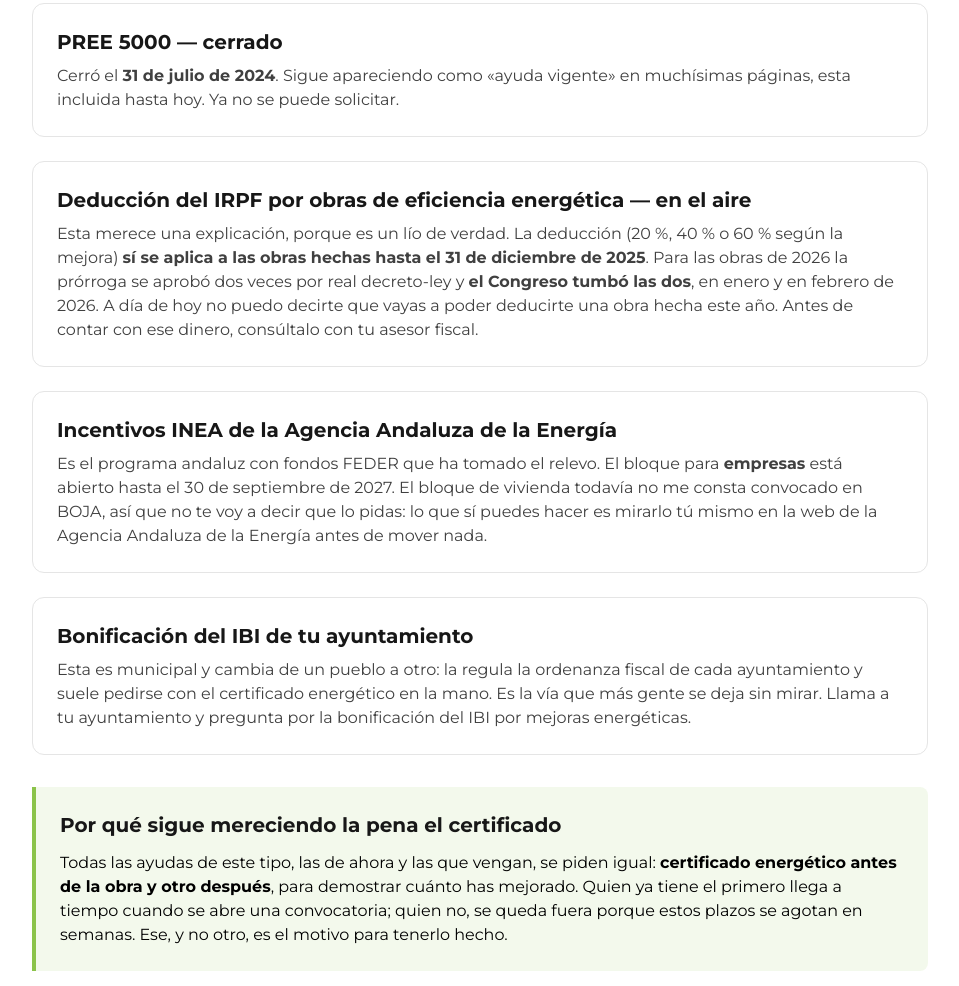
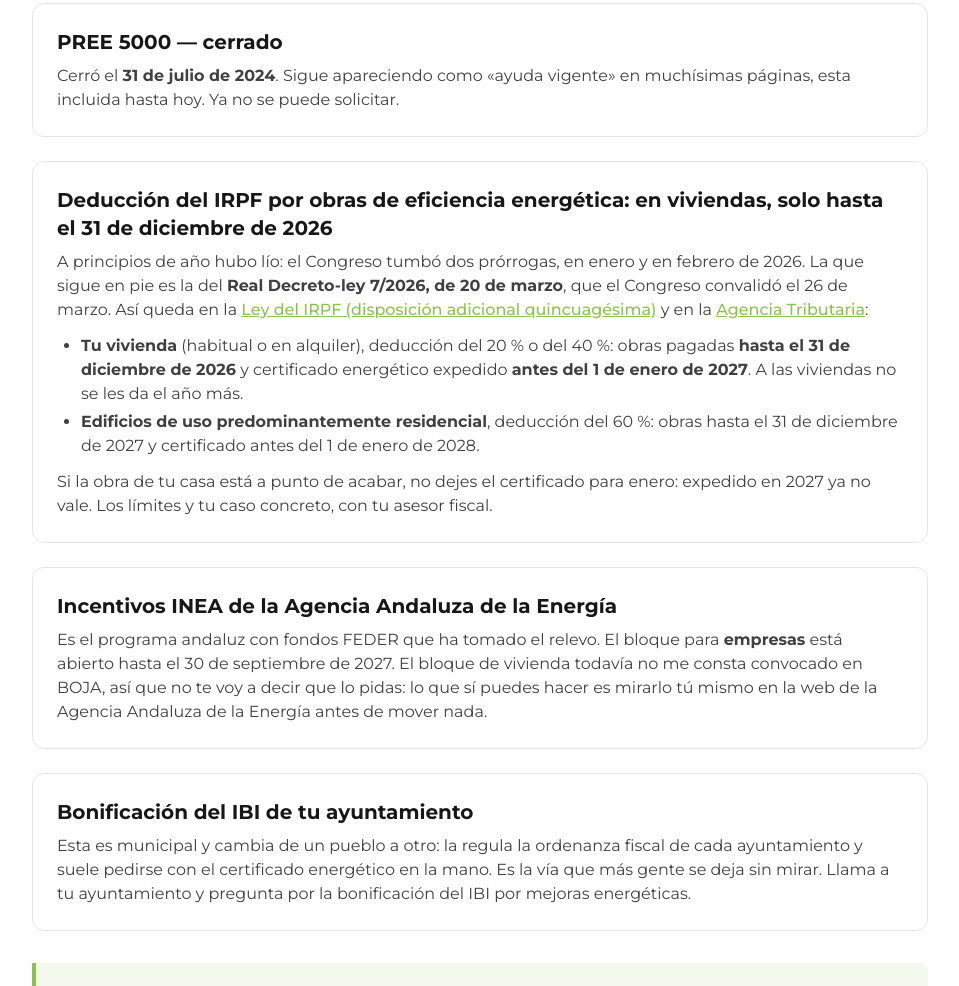
Before and after one commit to rauki1978/certialmeria, a website: page blog/certificado-energetico-nuevas-ayudas/index.html in a window 1280 px wide. Shown: the part 944-1930 px from the top of the page, without its empty margins (160-1119 px from the left). Drawn offline with Linux system fonts and the light colour scheme; a script that the page names is missing.

Commit message:
Blog: la deducción del IRPF en viviendas acaba el 31-12-2026
Los dos artículos de ayudas decían que la deducción de 2026 estaba "en
el aire". El RDL 7/2026 (convalidado el 26-03-2026) la prorrogó: en
vivienda, obras hasta el 31-12-2026 y certificado antes del 1-1-2027;
en edificios residenciales, hasta 2027. Fuente: disposición adicional
quincuagésima de la Ley del IRPF (BOE, consolidado 07-10-2026) y
Agencia Tributaria.

Co-Authored-By: Claude Opus 5.5 <noreply@anthropic.com>

```diff
--- a/blog/certificado-energetico-nuevas-ayudas/index.html
+++ b/blog/certificado-energetico-nuevas-ayudas/index.html
@@ -752,13 +752,24 @@ padding-right: 2rem;
             </div>
 
             <div class="bg-white border border-neutral-200 rounded-xl p-6">
-                <h3 class="text-xl font-bold text-neutral-900 mb-2">Deducción del IRPF por obras de eficiencia energética — en el aire</h3>
+                <h3 class="text-xl font-bold text-neutral-900 mb-2">Deducción del IRPF por obras de eficiencia energética: en viviendas, solo hasta el 31 de diciembre de 2026</h3>
                 <p class="text-neutral-700 mb-0">
-                    Esta merece una explicación, porque es un lío de verdad. La deducción (20 %, 40 % o 60 % según la
-                    mejora) <strong>sí se aplica a las obras hechas hasta el 31 de diciembre de 2025</strong>. Para las
-                    obras de 2026 la prórroga se aprobó dos veces por real decreto-ley y <strong>el Congreso tumbó las
-                    dos</strong>, en enero y en febrero de 2026. A día de hoy no puedo decirte que vayas a poder
-                    deducirte una obra hecha este año. Antes de contar con ese dinero, consúltalo con tu asesor fiscal.
+                    A principios de año hubo lío: el Congreso tumbó dos prórrogas, en enero y en febrero de 2026. La que
+                    sigue en pie es la del <strong>Real Decreto-ley 7/2026, de 20 de marzo</strong>, que el Congreso
+                    convalidó el 26 de marzo. Así queda en la
+                    <a href="https://www.boe.es/buscar/act.php?id=BOE-A-2006-20764#da-4" target="_blank" rel="noopener" class="text-primary underline font-medium">Ley del IRPF (disposición adicional quincuagésima)</a> y en la
+                    <a href="https://sede.agenciatributaria.gob.es/Sede/irpf/novedades-impuesto/novedades-normativa-2026/principales-novedades-tributarias-introducidas-real-marzo.html" target="_blank" rel="noopener" class="text-primary underline font-medium">Agencia Tributaria</a>:
+                </p>
+                <ul class="text-neutral-700 mt-3 mb-3 list-disc pl-6 space-y-1">
+                    <li><strong>Tu vivienda</strong> (habitual o en alquiler), deducción del 20 % o del 40 %: obras pagadas
+                    <strong>hasta el 31 de diciembre de 2026</strong> y certificado energético expedido <strong>antes del
+                    1 de enero de 2027</strong>. A las viviendas no se les da el año más.</li>
+                    <li><strong>Edificios de uso predominantemente residencial</strong>, deducción del 60 %: obras hasta el
+                    31 de diciembre de 2027 y certificado antes del 1 de enero de 2028.</li>
+                </ul>
+                <p class="text-neutral-700 mb-0">
+                    Si la obra de tu casa está a punto de acabar, no dejes el certificado para enero: expedido en 2027 ya
+                    no vale. Los límites y tu caso concreto, con tu asesor fiscal.
                 </p>
             </div>
 
```
Also changed, not shown: blog/subvenciones-mejoras-energeticas-andalucia/index.html (+17 -6 lines).
